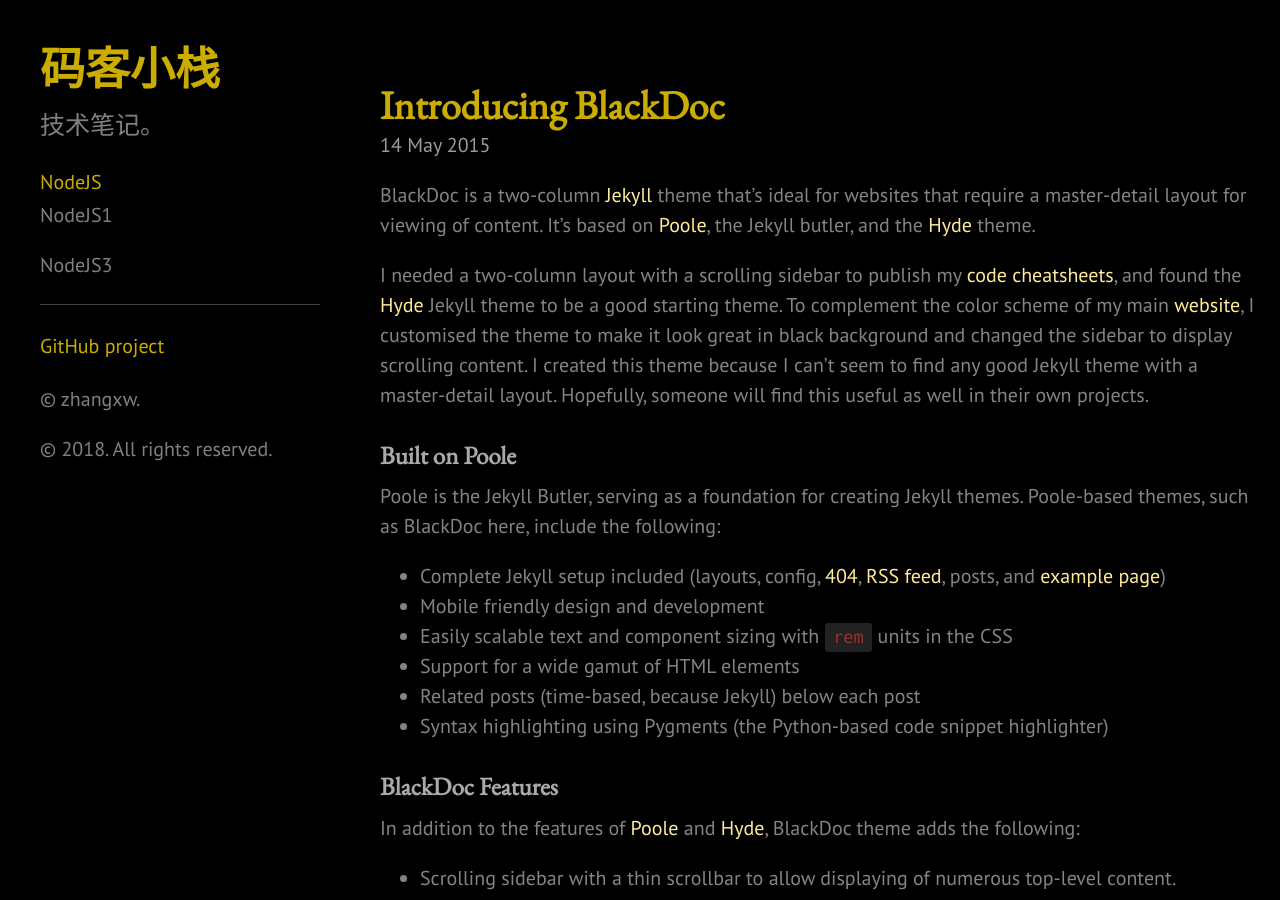
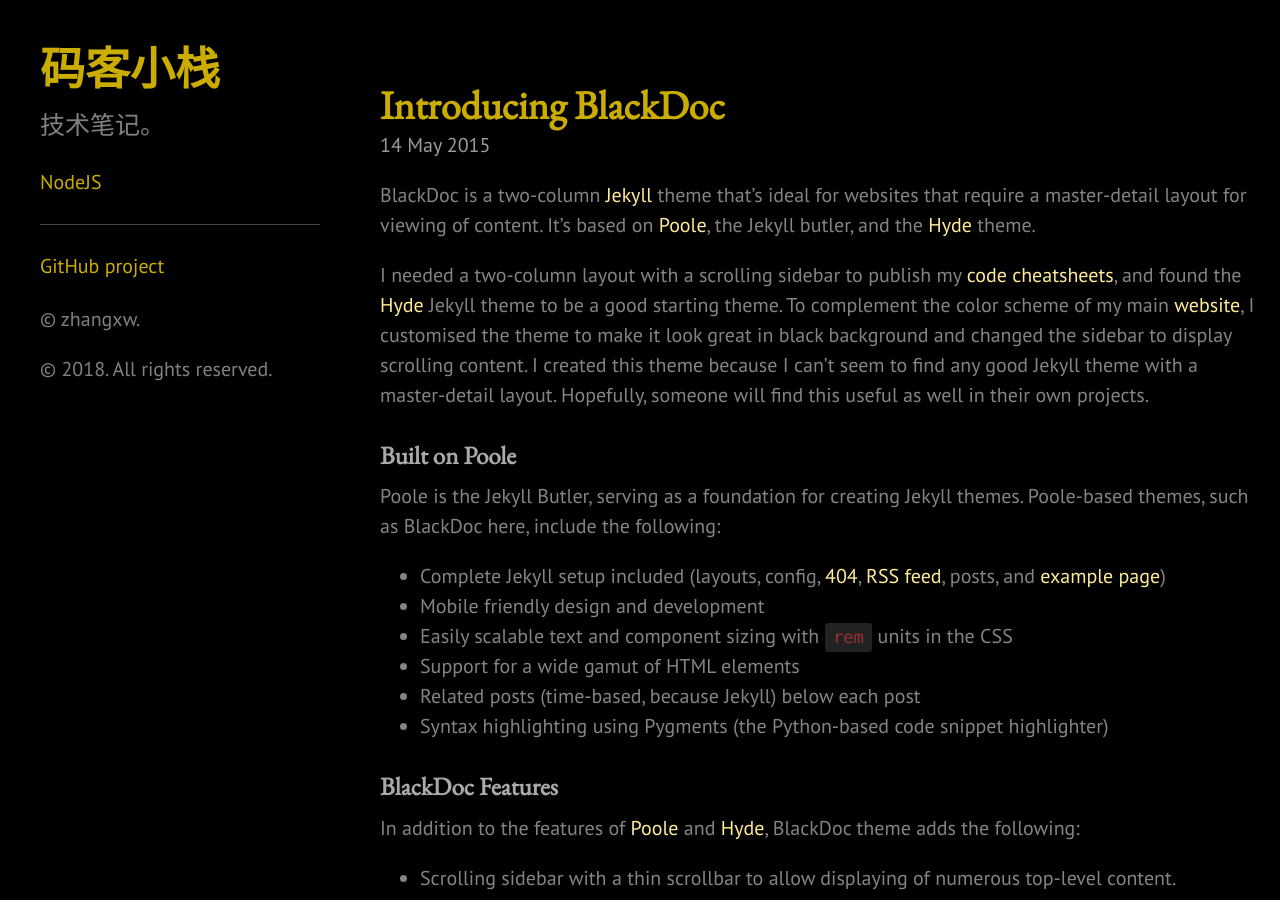
Before and after one commit to lfnhxt/lfnhxt.github.io, a Jekyll site: the page built from index.html, in a window 1280 px wide and 900 px high. Built offline with Jekyll 4.4.1, drawn with Linux system fonts in a browser that asks for light colours; the list of posts is cut into pages by our own code.

Commit message:
modily sidebar rule.

```diff
--- a/_includes/sidebar.html
+++ b/_includes/sidebar.html
@@ -22,15 +22,6 @@
         {% if node.label != null %}
             <a class="sidebar-nav-item{% if page.url == node.url %} active{% endif %}" href="{{ site.baseurl }}{{ node.url  | remove_first: '/' }}">{{ node.title }}</a>
         {% endif %}
-        {% if node.label == true %}
-          <p>{{node.title}}1</p>
-        {% endif %}
-        {% if node.label == "true" %}
-          <p>{{node.title}}2</p>
-        {% endif %}
-        {% if node.label != null %}
-          <p>{{node.title}}3</p>
-        {% endif %}
       {% endfor %}
 
       <!--<a class="sidebar-nav-item" href="{{ site.github.repo }}/archive/master.zip">Download</a>-->
```
